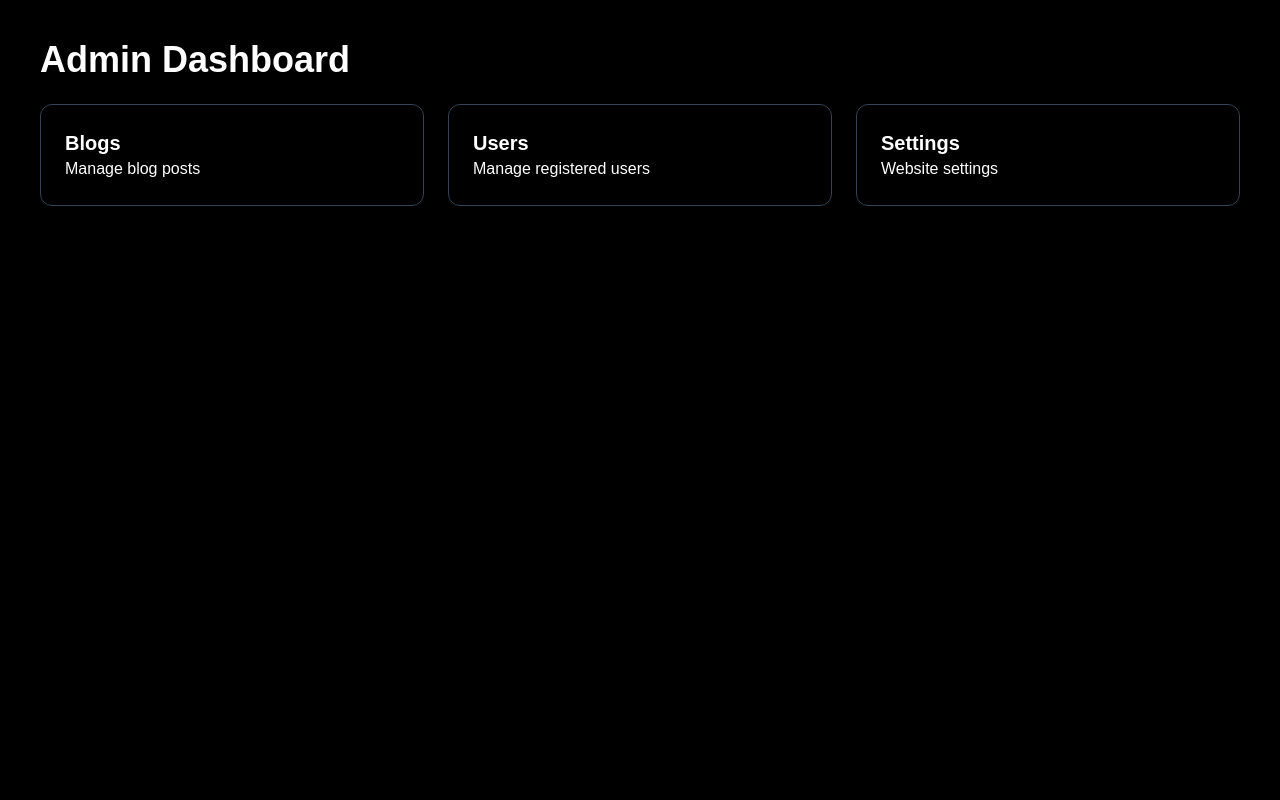
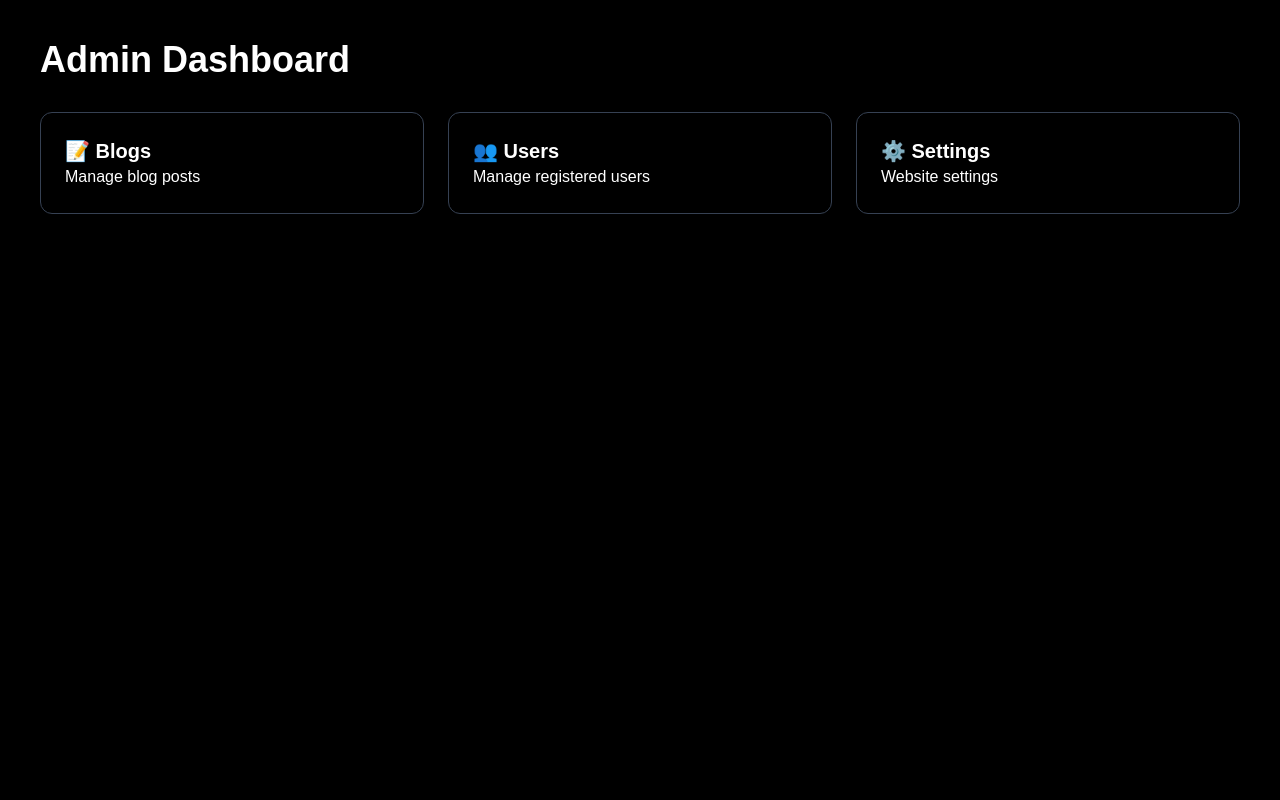
Before and after one commit to singhshivamraj74-glitch/image-prepare, a Next.js app: page /admin in a window 1280 px wide. Shown: the top 800 px of the page. Built offline with nearby package versions, Linux system fonts and the light colour scheme.

Commit message:
added delete blog

```diff
--- a/src/app/admin/blogs/page.tsx
+++ b/src/app/admin/blogs/page.tsx
@@ -2,11 +2,14 @@
 
 import Link from "next/link";
 import { useEffect, useState } from "react";
+
 import {
   collection,
   getDocs,
   orderBy,
   query,
+  deleteDoc,
+  doc,
 } from "firebase/firestore";
 
 import { db } from "@/firebase";
@@ -48,6 +51,27 @@ export default function BlogsPage() {
     }
   };
 
+  const deleteBlog = async (id: string) => {
+    const confirmDelete = confirm(
+      "Are you sure you want to delete this blog?"
+    );
+
+    if (!confirmDelete) return;
+
+    try {
+      await deleteDoc(doc(db, "blogs", id));
+
+      setBlogs((prev) =>
+        prev.filter((blog) => blog.id !== id)
+      );
+
+      alert("Blog deleted successfully");
+    } catch (error) {
+      console.error(error);
+      alert("Failed to delete blog");
+    }
+  };
+
   return (
     <div className="min-h-screen bg-black text-white p-10">
       <div className="flex justify-between items-center mb-8">
@@ -82,11 +106,12 @@ export default function BlogsPage() {
                 {blog.title}
               </h2>
 
-              <p className="text-gray-400 mb-3">
+              <p className="text-gray-400 mb-4">
                 {blog.slug}
               </p>
 
               <div className="flex gap-3">
+
                 <a
                   href={`/blog/${blog.slug}`}
                   target="_blank"
@@ -94,6 +119,14 @@ export default function BlogsPage() {
                 >
                   View
                 </a>
+
+                <button
+                  onClick={() => deleteBlog(blog.id)}
+                  className="bg-red-600 px-4 py-2 rounded"
+                >
+                  Delete
+                </button>
+
               </div>
             </div>
           ))}
--- a/src/app/admin/page.tsx
+++ b/src/app/admin/page.tsx
@@ -1,26 +1,31 @@
 "use client";
+
+import Link from "next/link";
 
 export default function AdminPage() {
   return (
     <div className="min-h-screen bg-black text-white p-10">
-      <h1 className="text-4xl font-bold mb-6">
+      <h1 className="text-4xl font-bold mb-8">
         Admin Dashboard
       </h1>
 
       <div className="grid md:grid-cols-3 gap-6">
 
-        <div className="border border-gray-700 p-6 rounded-xl">
-          <h2 className="text-xl font-bold">Blogs</h2>
+        <Link
+          href="/admin/blogs"
+          className="border border-gray-700 p-6 rounded-xl hover:border-cyan-500"
+        >
+          <h2 className="text-xl font-bold">📝 Blogs</h2>
           <p>Manage blog posts</p>
-        </div>
+        </Link>
 
         <div className="border border-gray-700 p-6 rounded-xl">
-          <h2 className="text-xl font-bold">Users</h2>
+          <h2 className="text-xl font-bold">👥 Users</h2>
           <p>Manage registered users</p>
         </div>
 
         <div className="border border-gray-700 p-6 rounded-xl">
-          <h2 className="text-xl font-bold">Settings</h2>
+          <h2 className="text-xl font-bold">⚙️ Settings</h2>
           <p>Website settings</p>
         </div>
 
```
